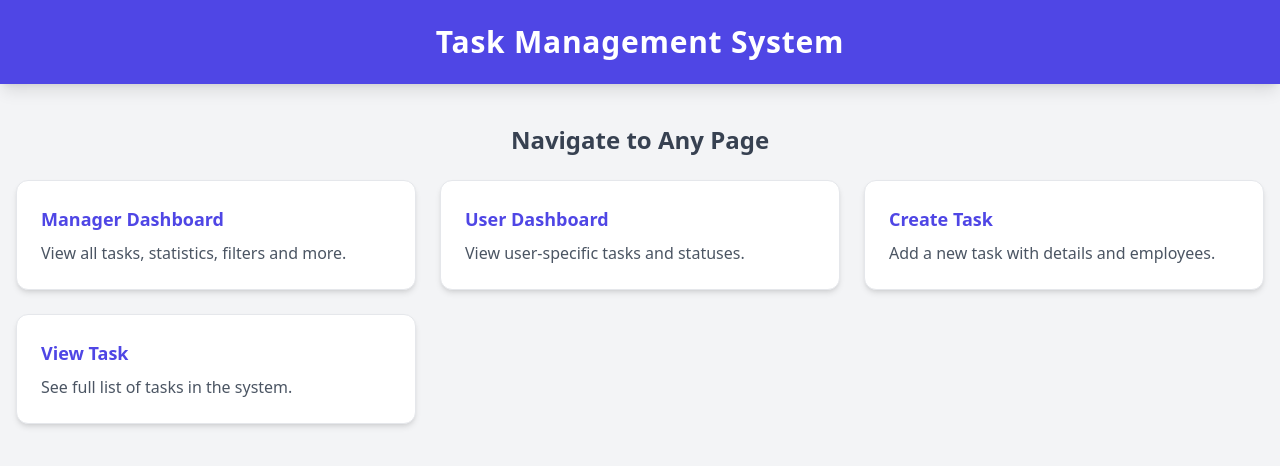
After one commit to NuRifat/Django-task-management, a Django app: page /tasks/home-page in a window 1280 px wide. The commit adds this page. Shown: the top 466 px of the page. Run offline with Django 5.2, Linux system fonts and the light colour scheme; some libraries are stand-ins or nearby versions.

Commit message:
Adding Task-Home page

```diff
--- /dev/null
+++ b/tasks/templates/dashboard/task-home-page.html
@@ -0,0 +1,61 @@
+{% load static %}
+<!DOCTYPE html>
+<html lang="en">
+<head>
+    <meta charset="UTF-8">
+    <meta name="viewport" content="width=device-width, initial-scale=1.0">
+    <title>Task Home Page</title>
+
+    <!-- Tailwind -->
+    <script src="https://cdn.tailwindcss.com"></script>
+</head>
+<body class="bg-gray-100">
+
+    <!-- HEADER -->
+    <header class="bg-indigo-600 text-white py-6 shadow-lg">
+        <h1 class="text-center text-3xl font-bold tracking-wide">
+            Task Management System
+        </h1>
+    </header>
+
+    <!-- MAIN CONTENT -->
+    <div class="container mx-auto px-4 mt-10">
+
+        <h2 class="text-2xl font-semibold text-gray-700 mb-6 text-center">
+            Navigate to Any Page
+        </h2>
+
+        <div class="grid grid-cols-1 md:grid-cols-2 lg:grid-cols-3 gap-6">
+
+            <!-- Manager Dashboard -->
+            <a href="{% url 'manager-dashboard' %}"
+                class="block bg-white hover:bg-indigo-50 shadow-md border rounded-xl p-6 transition transform hover:scale-105">
+                <h3 class="text-lg font-bold text-indigo-600 mb-2">Manager Dashboard</h3>
+                <p class="text-gray-600">View all tasks, statistics, filters and more.</p>
+            </a>
+
+            <!-- User Dashboard -->
+            <a href="{% url 'user-dashboard' %}"
+                class="block bg-white hover:bg-indigo-50 shadow-md border rounded-xl p-6 transition transform hover:scale-105">
+                <h3 class="text-lg font-bold text-indigo-600 mb-2">User Dashboard</h3>
+                <p class="text-gray-600">View user-specific tasks and statuses.</p>
+            </a>
+
+            <!-- Create Task -->
+            <a href="{% url 'create-task' %}"
+                class="block bg-white hover:bg-indigo-50 shadow-md border rounded-xl p-6 transition transform hover:scale-105">
+                <h3 class="text-lg font-bold text-indigo-600 mb-2">Create Task</h3>
+                <p class="text-gray-600">Add a new task with details and employees.</p>
+            </a>
+
+            <!-- View Task -->
+            <a href="{% url 'view-task' %}"
+                class="block bg-white hover:bg-indigo-50 shadow-md border rounded-xl p-6 transition transform hover:scale-105">
+                <h3 class="text-lg font-bold text-indigo-600 mb-2">View Task</h3>
+                <p class="text-gray-600">See full list of tasks in the system.</p>
+            </a>
+        </div>
+    </div>
+
+</body>
+</html>
--- a/tasks/urls.py
+++ b/tasks/urls.py
@@ -1,12 +1,17 @@
 from django.urls import path
+from django.shortcuts import render
 from tasks.views import manager_dashboard, user_dashboard, test, create_task, view_task, update_task,delete_task
 
+def task_home_page(request):
+    return render(request, "dashboard/task-home-page.html")
+
 urlpatterns = [
+    path('home-page', task_home_page, name="task-home"),
     path('manager-dashboard/',manager_dashboard, name="manager-dashboard"),
-    path('user-dashboard/',user_dashboard),
+    path('user-dashboard/',user_dashboard, name="user-dashboard"),
     path('test/',test),
     path('create-task/',create_task, name="create-task"),
-    path('view-task/',view_task),
+    path('view-task/',view_task, name="view-task"),
     path('update-task/<int:id>/',update_task, name="update-task"),
     path('delete-task/<int:id>/',delete_task, name="delete-task"),
 ]
```
Also changed, not shown: static/css/output.css (+86 -0 lines).
